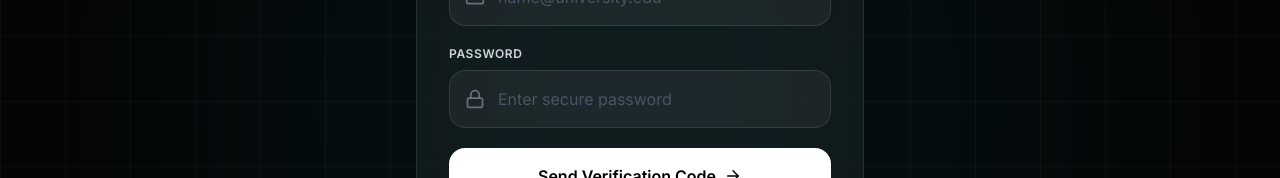
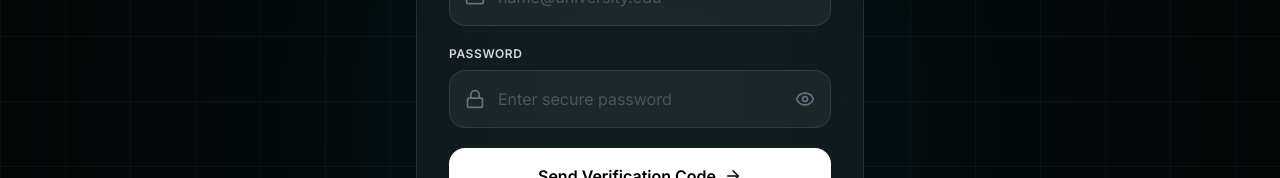
Before and after one commit to kvmkashyap-stack/Researchify_copilot, a Next.js app in the folder frontend/: page /register in a window 1280 px wide. Shown: the part 289-467 px from the top of the page. Built offline with nearby package versions, Linux system fonts and the light colour scheme.

Commit message:
feat: add password visibility toggle (eye icon) to login and register screens to eliminate password typos

```diff
--- a/frontend/app/login/page.tsx
+++ b/frontend/app/login/page.tsx
@@ -1,7 +1,7 @@
 "use client";
 
 import Link from "next/link";
-import { ArrowRight, Mail, Lock, RefreshCw } from "lucide-react";
+import { ArrowRight, Mail, Lock, RefreshCw, Eye, EyeOff } from "lucide-react";
 import { motion } from "framer-motion";
 import { useState } from "react";
 import { useRouter } from "next/navigation";
@@ -9,6 +9,7 @@ import { useRouter } from "next/navigation";
 export default function LoginPage() {
   const [email, setEmail] = useState("");
   const [password, setPassword] = useState("");
+  const [showPassword, setShowPassword] = useState(false);
   const [loading, setLoading] = useState(false);
   const [errorMsg, setErrorMsg] = useState("");
   const router = useRouter();
@@ -110,13 +111,20 @@ export default function LoginPage() {
               <div className="relative">
                 <Lock className="absolute left-4 top-1/2 h-5 w-5 -translate-y-1/2 text-gray-500" />
                 <input
-                  type="password"
+                  type={showPassword ? "text" : "password"}
                   required
                   value={password}
                   onChange={(e) => setPassword(e.target.value)}
                   placeholder="Enter your password"
-                  className="w-full rounded-2xl border border-white/10 bg-white/5 pl-12 pr-5 py-4 text-white outline-none transition focus:border-cyan-400/50 placeholder:text-gray-600"
+                  className="w-full rounded-2xl border border-white/10 bg-white/5 pl-12 pr-12 py-4 text-white outline-none transition focus:border-cyan-400/50 placeholder:text-gray-600"
                 />
+                <button
+                  type="button"
+                  onClick={() => setShowPassword(!showPassword)}
+                  className="absolute right-4 top-1/2 -translate-y-1/2 text-gray-500 hover:text-white transition"
+                >
+                  {showPassword ? <EyeOff className="h-5 w-5" /> : <Eye className="h-5 w-5" />}
+                </button>
               </div>
             </div>
 
--- a/frontend/app/register/page.tsx
+++ b/frontend/app/register/page.tsx
@@ -1,7 +1,7 @@
 "use client";
 
 import Link from "next/link";
-import { ArrowRight, Mail, Lock, ShieldCheck, RefreshCw } from "lucide-react";
+import { ArrowRight, Mail, Lock, ShieldCheck, RefreshCw, Eye, EyeOff } from "lucide-react";
 import { motion, AnimatePresence } from "framer-motion";
 import { useState } from "react";
 import { useRouter } from "next/navigation";
@@ -12,6 +12,7 @@ export default function RegisterPage() {
   // Form State
   const [email, setEmail] = useState("");
   const [password, setPassword] = useState("");
+  const [showPassword, setShowPassword] = useState(false);
   const [otp, setOtp] = useState("");
 
   // Flow State
@@ -182,13 +183,20 @@ export default function RegisterPage() {
               <div className="relative">
                 <Lock className="absolute left-4 top-1/2 h-5 w-5 -translate-y-1/2 text-gray-500" />
                 <input
-                  type="password"
+                  type={showPassword ? "text" : "password"}
                   required
                   value={password}
                   onChange={(e) => setPassword(e.target.value)}
                   placeholder="Enter secure password"
-                  className="w-full rounded-2xl border border-white/10 bg-white/5 pl-12 pr-5 py-4 text-white outline-none transition focus:border-cyan-400/50 placeholder:text-gray-600"
+                  className="w-full rounded-2xl border border-white/10 bg-white/5 pl-12 pr-12 py-4 text-white outline-none transition focus:border-cyan-400/50 placeholder:text-gray-600"
                 />
+                <button
+                  type="button"
+                  onClick={() => setShowPassword(!showPassword)}
+                  className="absolute right-4 top-1/2 -translate-y-1/2 text-gray-500 hover:text-white transition"
+                >
+                  {showPassword ? <EyeOff className="h-5 w-5" /> : <Eye className="h-5 w-5" />}
+                </button>
               </div>
             </div>
 
```
